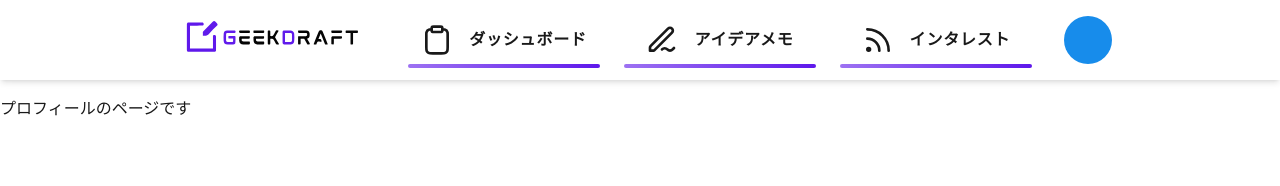
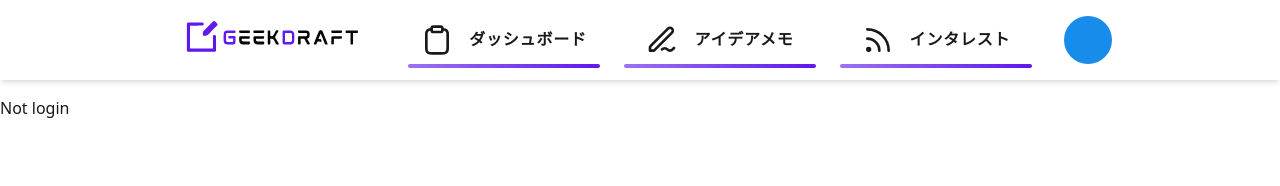
Before and after one commit to mamenz752/GeekDraft-Frontend, a Next.js app: page /profile in a window 1280 px wide. Shown: the top 186 px of the page. Built offline with nearby package versions, Linux system fonts and the light colour scheme; no server answers; a web font is replaced by a local one.

Commit message:
refac: session情報をProfileページに移植

```diff
--- a/app/dashboard/Dashboard.tsx
+++ b/app/dashboard/Dashboard.tsx
@@ -5,16 +5,13 @@ import { useSession } from "next-auth/react"
 const Dashboard = () => {
   const {data: session} = useSession();
 
-  if (session) {
   return (
+    session ?
       <div className="absolute top-24">
         <p>login: {session?.user?.name}</p>
         <p>email: {session?.user?.email}</p>
       </div>
-    )
-  }
-
-  return (
+      :
       <div className="absolute top-24">
         <p>Not login</p>
       </div>
--- /dev/null
+++ b/app/profile/Profile.tsx
@@ -0,0 +1,21 @@
+"use client"
+
+import { useSession } from "next-auth/react"
+
+const Profile = () => {
+    const { data: session } = useSession();
+
+  return (
+    session ?
+        <div className="absolute top-24">
+          <p>login: {session?.user?.name}</p>
+          <p>email: {session?.user?.email}</p>
+        </div>
+    :
+        <div className="absolute top-24">
+            <p>Not login</p>
+        </div>
+  )
+}
+
+export default Profile
--- a/app/profile/page.tsx
+++ b/app/profile/page.tsx
@@ -1,11 +1,12 @@
 import { SessionProvider } from "next-auth/react"
 import Header from "../components/common/Header"
+import Profile from "./Profile"
 
 const ProfilePresenter = () => {
   return (
     <SessionProvider>
       <Header />
-      <p className="absolute top-24">プロフィールのページです</p>
+      <Profile />
     </SessionProvider>
   )
 }
```
Lines whose indentation alone changed are shown as unchanged.
